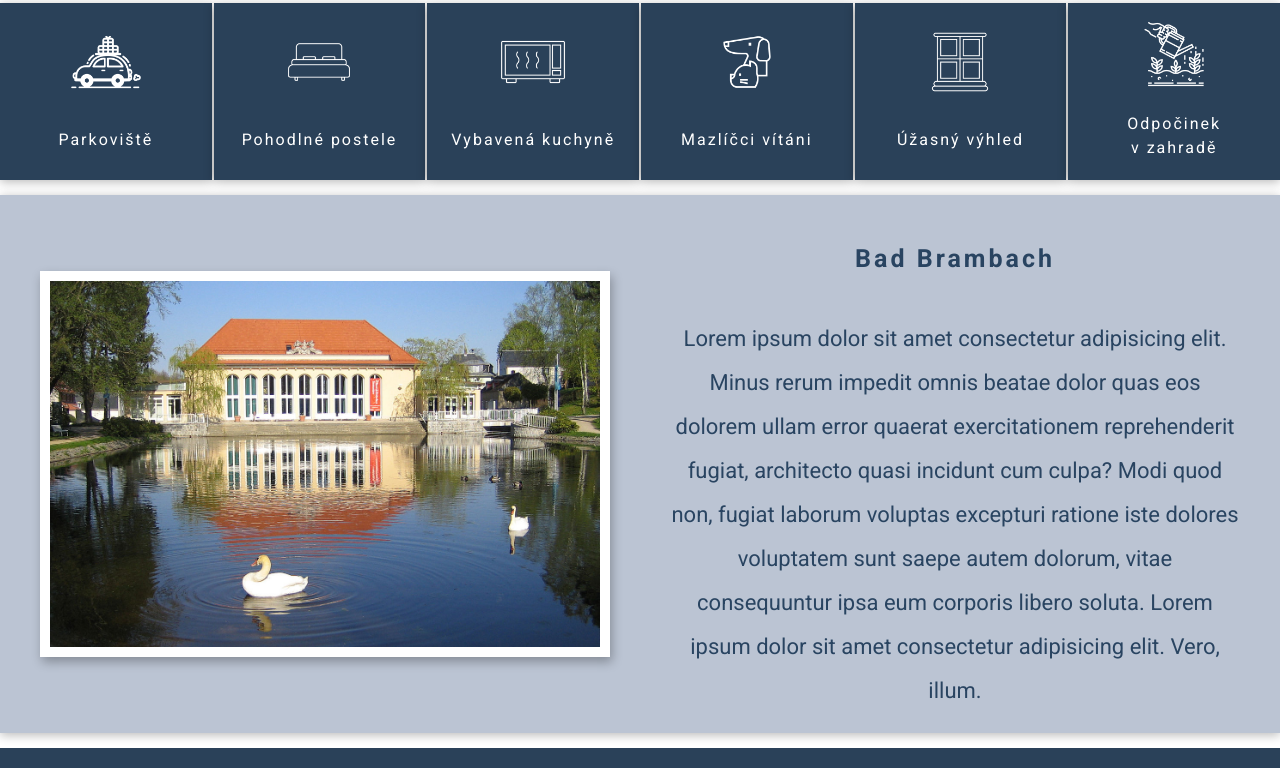
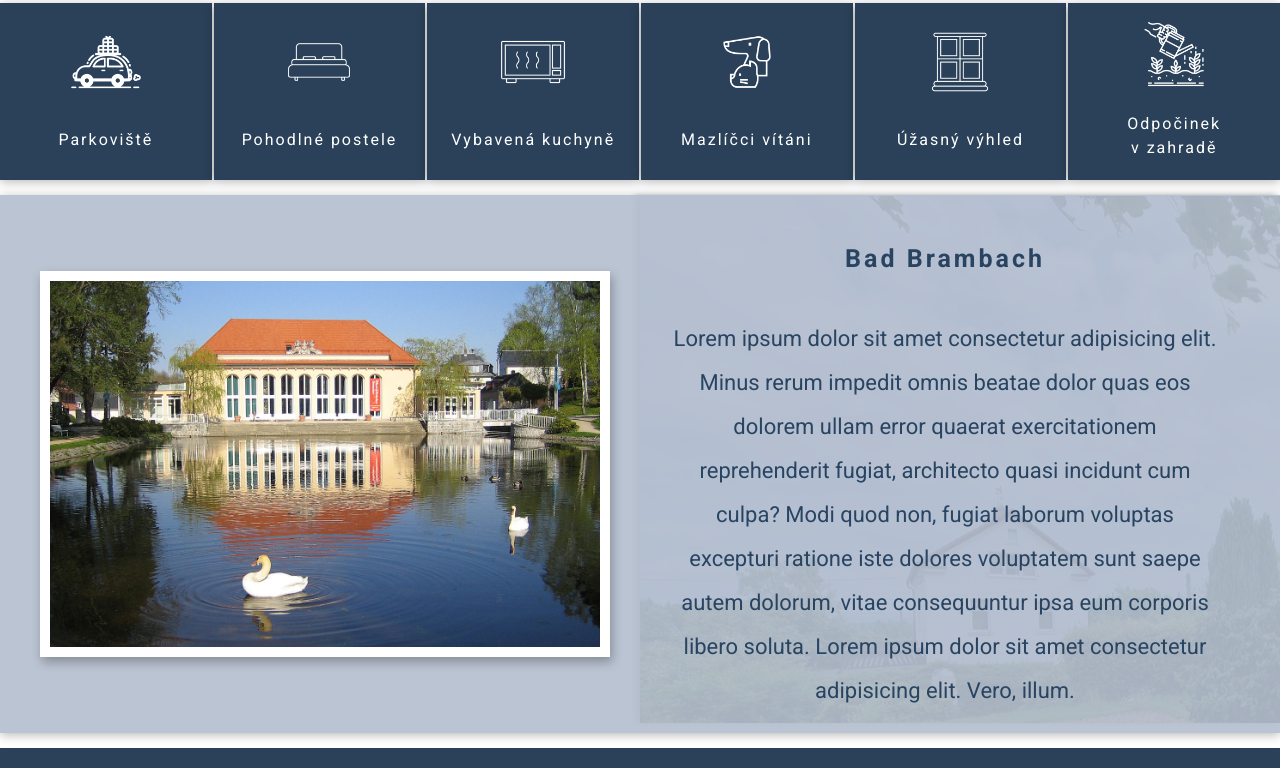
Before and after one commit to vhakova/zaverecny-projekt, an Eleventy site: page index.html in a window 1280 px wide. Shown: the part 2101-2869 px from the top of the page. Built offline with nearby package versions, Linux system fonts and the light colour scheme; Eleventy itself is replaced by a stand-in of ours; files that its build step writes are made by us from their sources; a web font is replaced by a local one.

Commit message:
about-us

```diff
--- a/scss/_half-with-img-left.scss
+++ b/scss/_half-with-img-left.scss
@@ -13,11 +13,26 @@
         gap: 60px;
         margin: 0 0 basics.$between-line 0;
         border-top: none;
+        position: relative;
+
+        &::after {
+            content: " ";
+            position: absolute;
+            top: 1px;
+            right: 0;
+            height: 98%;
+            width: 50%;
+            background: url(/images/about-us.jpg);
+            box-shadow: -5px 0 6px basics.$shadow;
+            opacity: 1;
+            z-index: -1;
+        }
     }
 
     &__content {
         @media screen and (min-width: 500px) {
             align-self: center;
+            padding-right: 20px;
         }
     }
 
@@ -163,7 +178,11 @@
 
     @media screen and (min-width: 500px) {
         padding-top: 36px;
+    }
+
+    @media screen and (min-width: 1000px) {
         display: grid;
+        gap: 10px;
         grid-template-columns: 1fr 1fr;
     }
 }
@@ -181,6 +200,7 @@
         transition: transform 0.35s ease;
         cursor: zoom-in;
         border: 10px solid basics.$b-base;
+        box-shadow: 5px 3px 10px basics.$shadow;
     }
 
     & input[type=checkbox]:checked~img {
@@ -192,7 +212,7 @@
         z-index: 3;
         border: 10px solid basics.$b-base;
 
-        @media screen and (min-width: 1100px) {
+        @media screen and (min-width: 1000px) {
             transform: scale(3.3);
             left: -300px;
             top: -20px;
@@ -215,12 +235,12 @@
             background-color: basics.$b-dark;
             top: 50%;
             right: 10%;
-            z-index: -2;
+            z-index: 1;
         }
 
     }
 
-    @media screen and (min-width: 1100px) {
+    @media screen and (min-width: 1000px) {
         line-height: 1.5em;
         &::after {
             content: " ";
```
Also changed, not shown: css/style.css, 1 other file.
